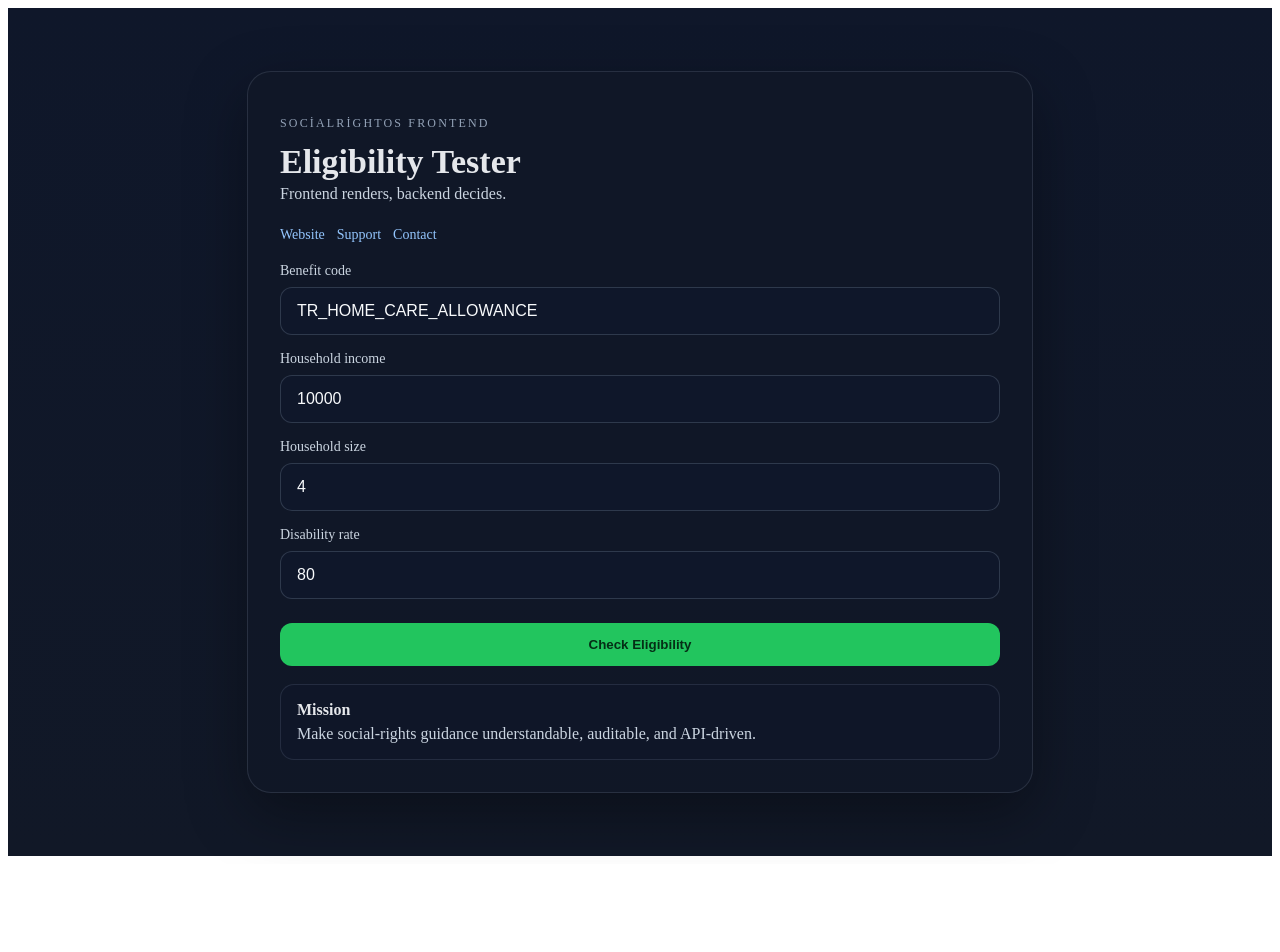
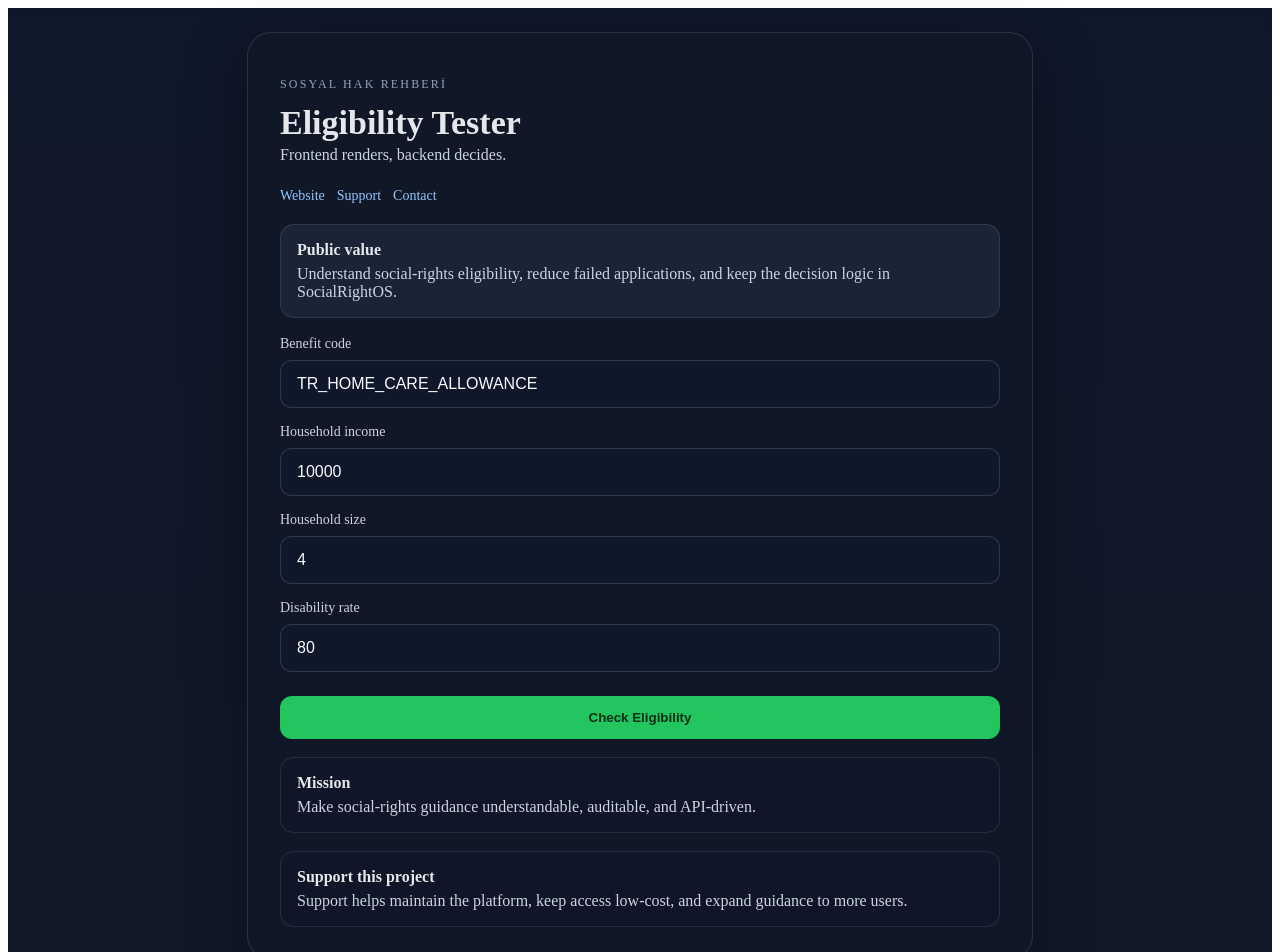
Before and after one commit to SocialRightLabs/sosyalhakrehberi.com, an Angular app: page / in a window 1280 px wide. Shown: the top 952 px of the page. Before the commit the page ends 864 px from the top, so only its background shows below. Built offline with nearby package versions, Linux system fonts and the light colour scheme.

Commit message:
docs(frontend): align canonical repo identity

```diff
--- a/src/app/features/eligibility/eligibility-tester.component.ts
+++ b/src/app/features/eligibility/eligibility-tester.component.ts
@@ -18,13 +18,18 @@ type EligibilityResponse = {
   template: `
     <main class="shell">
       <section class="card">
-        <p class="eyebrow">SocialRightOS Frontend</p>
+        <p class="eyebrow">Sosyal Hak Rehberi</p>
         <h1>Eligibility Tester</h1>
         <p class="subtitle">Frontend renders, backend decides.</p>
         <div class="support-row">
           <a href="https://sosyalhakrehberi.com" target="_blank" rel="noopener">Website</a>
           <a href="https://github.com/sponsors/SocialRightLabs" target="_blank" rel="noopener">Support</a>
           <a href="mailto:info@sosyalhizmetdanismani.com">Contact</a>
+        </div>
+
+        <div class="position-box">
+          <strong>Public value</strong>
+          <p>Understand social-rights eligibility, reduce failed applications, and keep the decision logic in SocialRightOS.</p>
         </div>
 
         <label>
@@ -58,6 +63,11 @@ type EligibilityResponse = {
           <strong>Mission</strong>
           <p>Make social-rights guidance understandable, auditable, and API-driven.</p>
         </div>
+
+        <div class="mission-box">
+          <strong>Support this project</strong>
+          <p>Support helps maintain the platform, keep access low-cost, and expand guidance to more users.</p>
+        </div>
       </section>
     </main>
   `,
@@ -70,6 +80,8 @@ type EligibilityResponse = {
     .subtitle { margin: 0 0 24px; color: #cbd5e1; }
     .support-row { display: flex; flex-wrap: wrap; gap: 12px; margin-bottom: 20px; }
     .support-row a { color: #93c5fd; text-decoration: none; font-size: 14px; }
+    .position-box { margin-bottom: 18px; padding: 16px; border-radius: 14px; background: rgba(30, 41, 59, 0.8); border: 1px solid rgba(148, 163, 184, 0.16); }
+    .position-box p { margin: 6px 0 0; color: #cbd5e1; }
     label { display: grid; gap: 8px; margin-bottom: 16px; color: #cbd5e1; font-size: 14px; }
     input { background: #0f172a; color: #f8fafc; border: 1px solid rgba(148, 163, 184, 0.24); border-radius: 12px; padding: 14px 16px; font-size: 16px; }
     button { width: 100%; margin-top: 8px; border: 0; border-radius: 12px; padding: 14px 16px; background: #22c55e; color: #052e16; font-weight: 700; cursor: pointer; }
```
Also changed, not shown: 1 other file (tests, documents, lock files or other folders).
